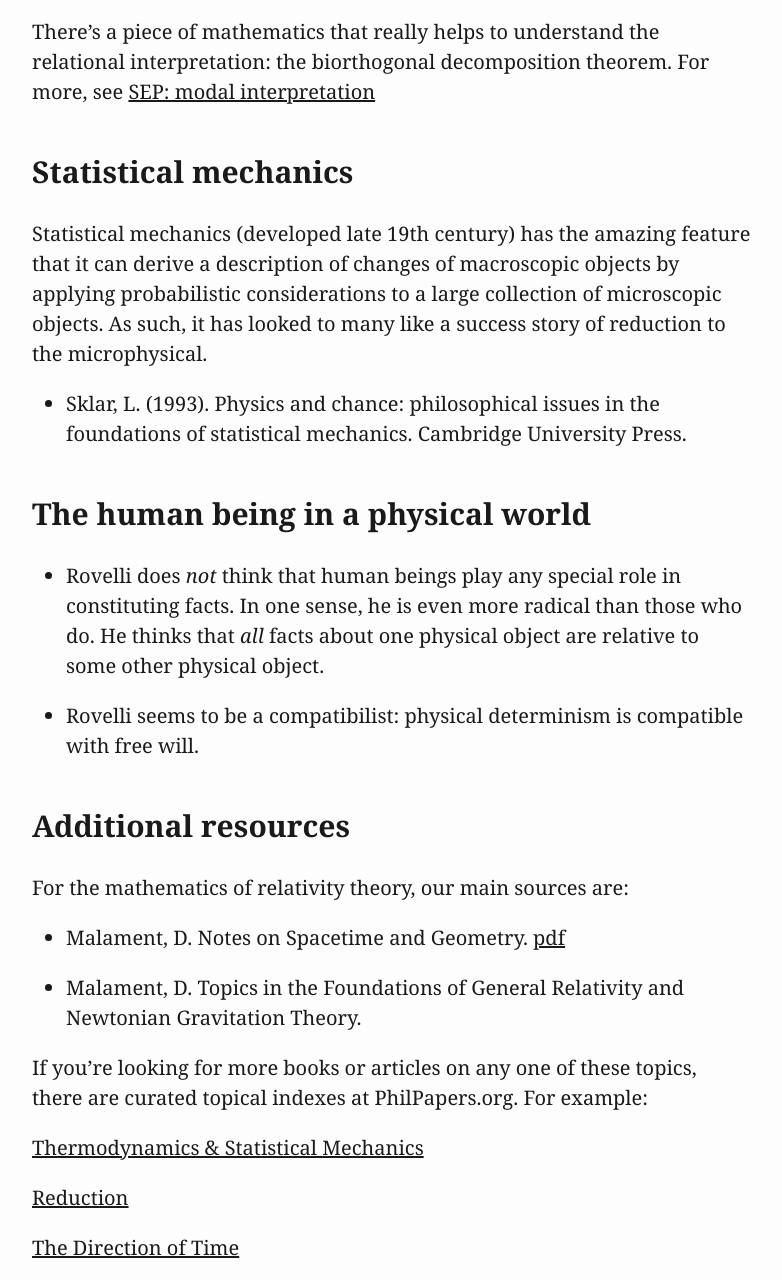
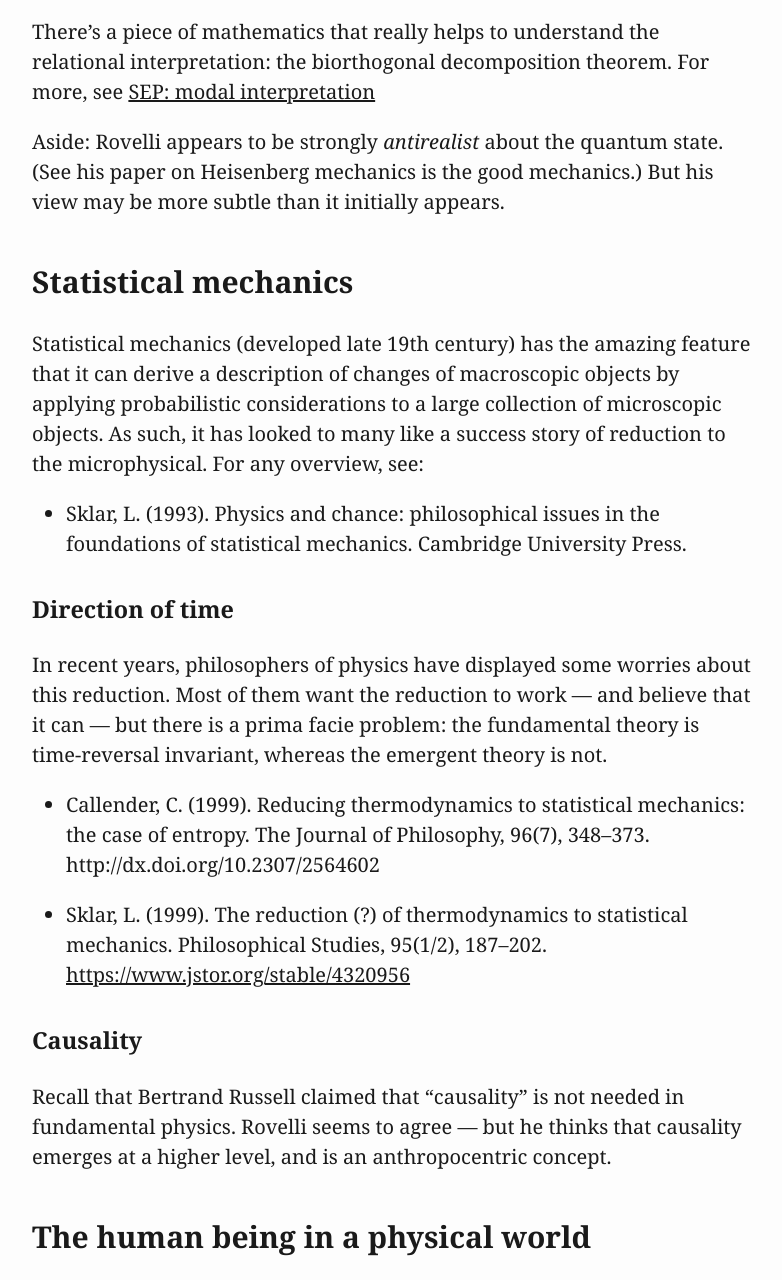
Before and after one commit to hhalvors/phi538_f2024, a plain HTML site: page index.html in a window 1280 px wide. Shown: the part 2847-4127 px from the top of the page, without its empty margins (248-1030 px from the left). Drawn offline with Linux system fonts and the light colour scheme.

Commit message:
added to syllabus

```diff
--- a/index.html
+++ b/index.html
@@ -258,16 +258,39 @@ relational interpretation: the biorthogonal decomposition theorem. For
 more, see <a
 href="https://plato.stanford.edu/archIves/sum2020/entries/qm-modal/#BiorDecoSpecDecoModaInte">SEP:
 modal interpretation</a></p>
+<p>Aside: Rovelli appears to be strongly <em>antirealist</em> about the
+quantum state. (See his paper on Heisenberg mechanics is the good
+mechanics.) But his view may be more subtle than it initially
+appears.</p>
 <h2 id="statistical-mechanics">Statistical mechanics</h2>
 <p>Statistical mechanics (developed late 19th century) has the amazing
 feature that it can derive a description of changes of macroscopic
 objects by applying probabilistic considerations to a large collection
 of microscopic objects. As such, it has looked to many like a success
-story of reduction to the microphysical.</p>
+story of reduction to the microphysical. For any overview, see:</p>
 <ul>
 <li>Sklar, L. (1993). Physics and chance: philosophical issues in the
 foundations of statistical mechanics. Cambridge University Press.</li>
 </ul>
+<h3 id="direction-of-time">Direction of time</h3>
+<p>In recent years, philosophers of physics have displayed some worries
+about this reduction. Most of them want the reduction to work — and
+believe that it can — but there is a prima facie problem: the
+fundamental theory is time-reversal invariant, whereas the emergent
+theory is not.</p>
+<ul>
+<li><p>Callender, C. (1999). Reducing thermodynamics to statistical
+mechanics: the case of entropy. The Journal of Philosophy, 96(7),
+348–373. http://dx.doi.org/10.2307/2564602</p></li>
+<li><p>Sklar, L. (1999). The reduction (?) of thermodynamics to
+statistical mechanics. Philosophical Studies, 95(1/2), 187–202. <a
+href="https://www.jstor.org/stable/4320956">https://www.jstor.org/stable/4320956</a></p></li>
+</ul>
+<h3 id="causality">Causality</h3>
+<p>Recall that Bertrand Russell claimed that “causality” is not needed
+in fundamental physics. Rovelli seems to agree — but he thinks that
+causality emerges at a higher level, and is an anthropocentric
+concept.</p>
 <h2 id="the-human-being-in-a-physical-world">The human being in a
 physical world</h2>
 <ul>
```
